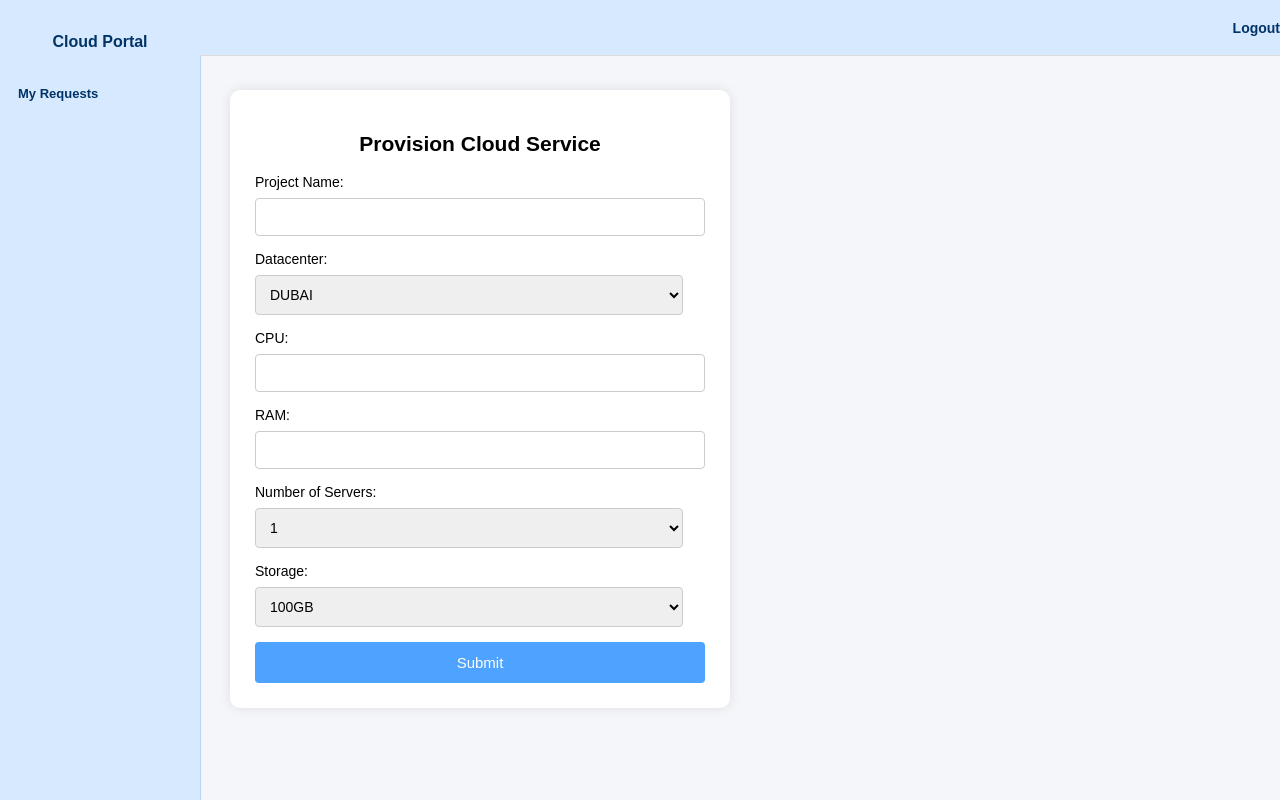
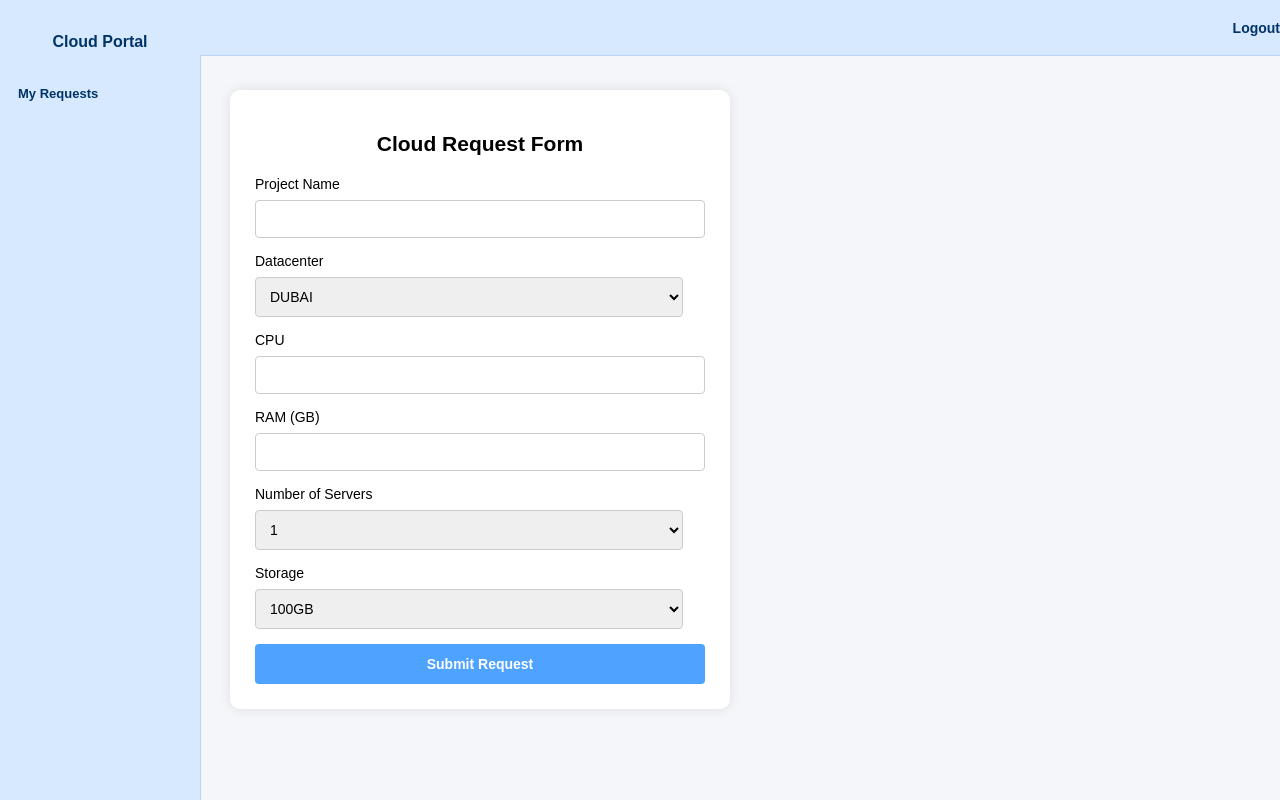
Before and after one commit to maverickkeypuncher/cloudapp, a Flask app: page /form in a window 1280 px wide. Run offline with Flask 3, Linux system fonts and the light colour scheme.

Commit message:
Ajax form.html 20122025-2100

```diff
--- a/app/templates/form.html
+++ b/app/templates/form.html
@@ -1,26 +1,26 @@
 <!DOCTYPE html>
 <html>
 <head>
-    <title>Provision Cloud Service</title>
+    <title>Cloud Request Form</title>
     <style>
         body {
             margin: 0;
-	    font-size: 14px;
             font-family: Arial, sans-serif;
             background-color: #f4f6f9;
+            font-size: 14px;
         }
 
         /* LEFT SIDEBAR */
         .sidebar {
             width: 200px;
-            background-color: #d7e9ff; /* light blue */
+            background-color: #d7e9ff;
             color: #003366;
             height: 100vh;
             padding-top: 20px;
             position: fixed;
             left: 0;
             top: 0;
-            font-size: 13px; /* smaller font */
+            font-size: 13px;
             border-right: 1px solid #bcd4f5;
         }
 
@@ -48,7 +48,7 @@
             width: calc(100% - 200px);
             height: 55px;
             background-color: #d7e9ff;
-            border-bottom: 1px solid #ddd;
+            border-bottom: 1px solid #bcd4f5;
             display: flex;
             justify-content: flex-end;
             align-items: center;
@@ -79,6 +79,7 @@
 
         h2 {
             text-align: center;
+            margin-bottom: 20px;
         }
 
         input, select {
@@ -87,7 +88,7 @@
             margin: 8px 0 15px 0;
             border-radius: 4px;
             border: 1px solid #ccc;
-	    font-size: 14px;
+            font-size: 14px;
         }
 
         button {
@@ -98,11 +99,12 @@
             border: none;
             border-radius: 4px;
             cursor: pointer;
-            font-size: 15px;
+            font-size: 14px;
+            font-weight: bold;
         }
 
         button:hover {
-            background-color: #0055aa;
+            background-color: #1e7fe6;
         }
     </style>
 </head>
@@ -128,43 +130,69 @@
 
     <!-- MAIN CONTENT -->
     <div class="content">
-        <h2>Provision Cloud Service</h2>
+        <h2>Cloud Request Form</h2>
 
-        <form id="provisionForm" method="POST" action="/form">
+        <form id="requestForm">
 
-            Project Name:
-            <input type="text" name="project_name" id="project_name" required>
+            <label>Project Name</label>
+            <input type="text" name="project_name" required>
 
-            Datacenter:
-            <select name="datacenter" id="datacenter">
+            <label>Datacenter</label>
+            <select name="datacenter" required>
                 {% for dc in datacenters %}
-                <option>{{ dc }}</option>
+                <option value="{{ dc }}">{{ dc }}</option>
                 {% endfor %}
             </select>
 
-            CPU:
-            <input type="text" name="cpu" id="cpu" required>
+            <label>CPU</label>
+            <input type="number" name="cpu" required>
 
-            RAM:
-            <input type="text" name="ram" id="ram" required>
+            <label>RAM (GB)</label>
+            <input type="number" name="ram" required>
 
-            Number of Servers:
-            <select name="num_servers" id="num_servers">
+            <label>Number of Servers</label>
+            <select name="num_servers" required>
                 {% for n in num_servers_options %}
-                <option>{{ n }}</option>
+                <option value="{{ n }}">{{ n }}</option>
                 {% endfor %}
             </select>
 
-            Storage:
-            <select name="storage" id="storage">
+            <label>Storage</label>
+            <select name="storage" required>
                 {% for s in storage_options %}
-                <option>{{ s }}</option>
+                <option value="{{ s }}">{{ s }}</option>
                 {% endfor %}
             </select>
 
-            <button type="submit">Submit</button>
+            <button type="submit">Submit Request</button>
         </form>
     </div>
 
+    <!-- AJAX SUBMISSION + POPUP -->
+    <script>
+        document.getElementById("requestForm").addEventListener("submit", function(e) {
+            e.preventDefault();
+
+            const formData = new FormData(this);
+            const jsonData = Object.fromEntries(formData.entries());
+
+            fetch("/form", {
+                method: "POST",
+                headers: { "Content-Type": "application/json" },
+                body: JSON.stringify(jsonData)
+            })
+            .then(res => res.json())
+            .then(data => {
+                if (data.status === "ok") {
+                    alert("Request submitted successfully!");
+                    document.getElementById("requestForm").reset();
+                }
+            })
+            .catch(err => {
+                alert("Something went wrong while submitting the request.");
+            });
+        });
+    </script>
+
 </body>
 </html>
```
